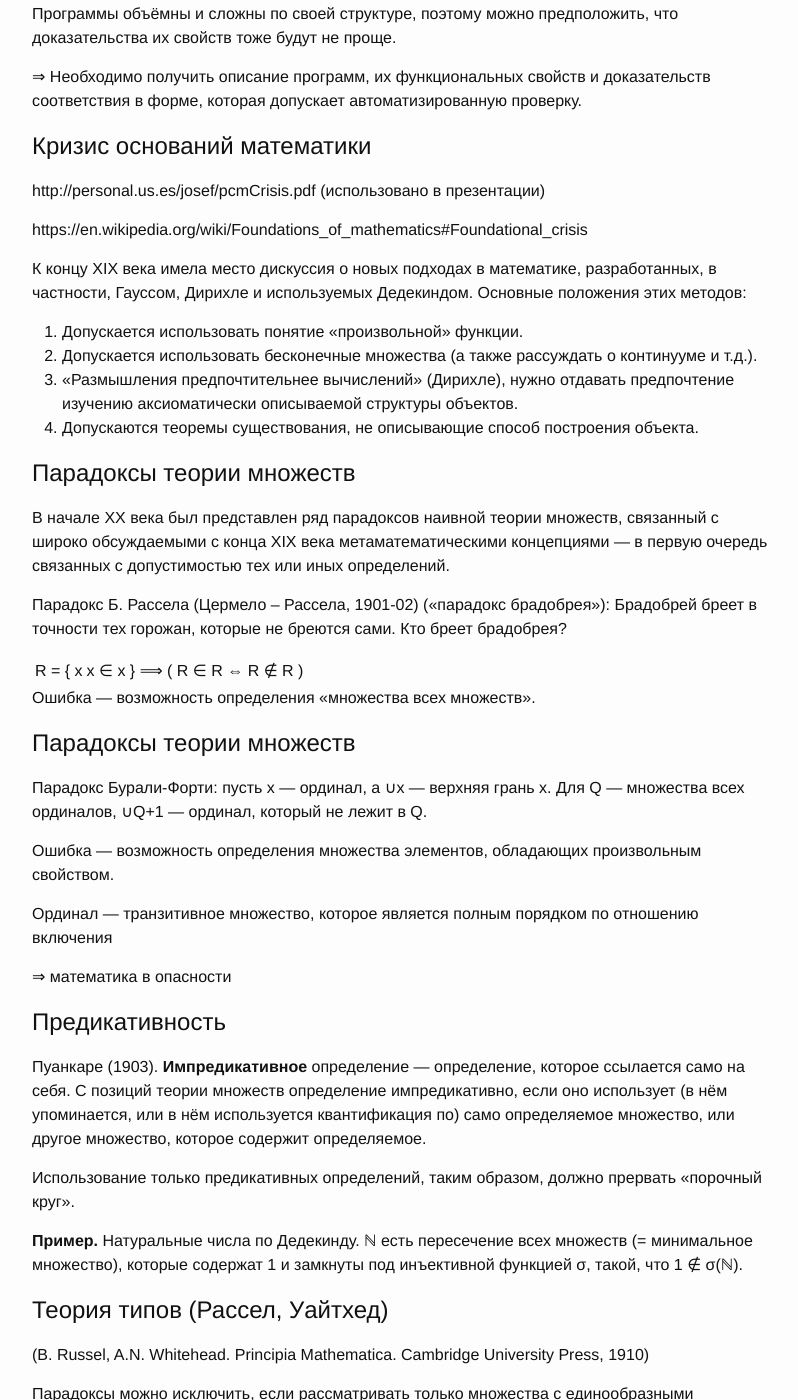
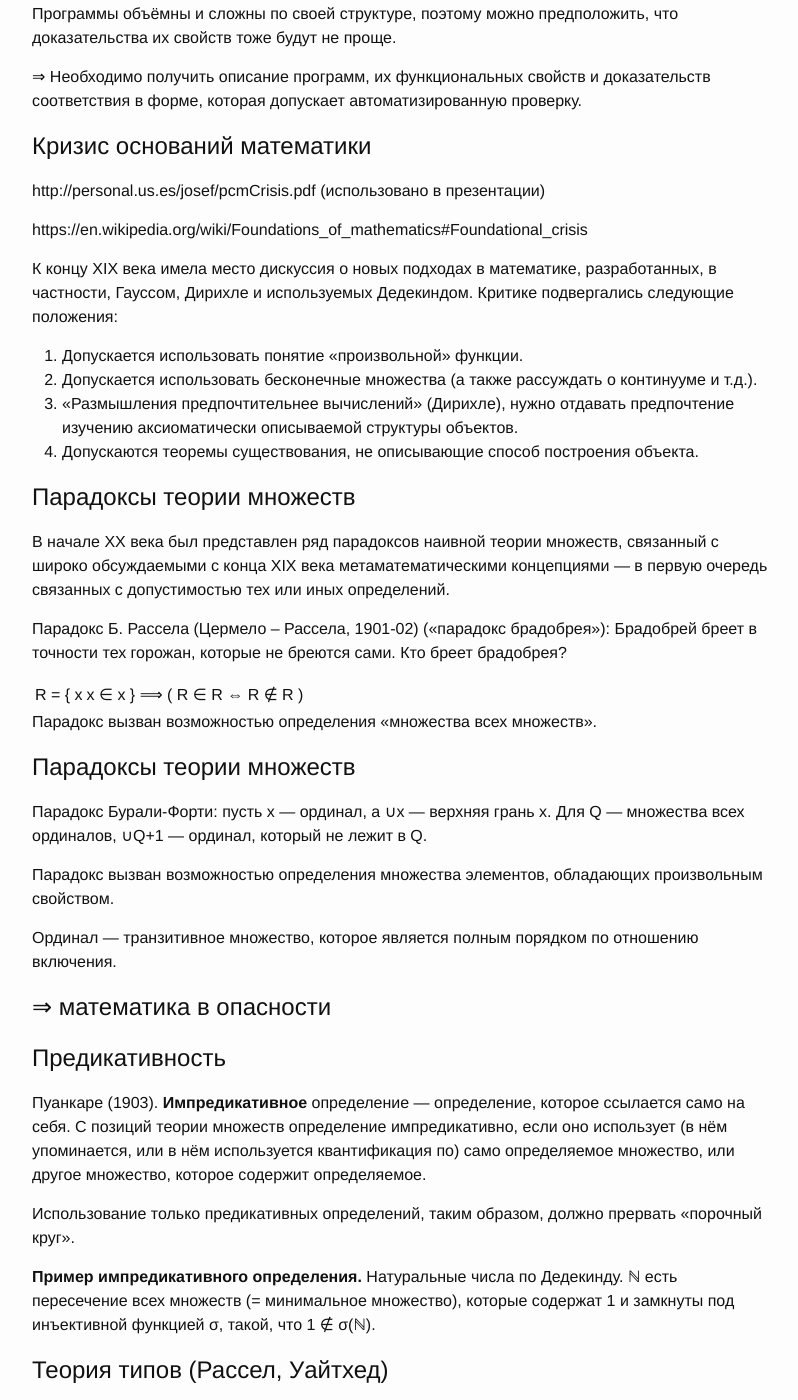
Before and after one commit to maxxk/formal-models, a Jekyll site: the page built from presentations/02-Entscheidungsproblem.md, in a window 1280 px wide and 1400 px high, scrolled down 603 px. Shown: the whole window, without its empty margins (238-1036 px from the left). Built offline with Jekyll 4.4.1, drawn with Linux system fonts in a browser that asks for light colours; our own code applies the rules of GitHub Pages for plain Markdown files; some of the changed text lies outside the part shown.

Commit message:
02 Entscheidungsproblem 2020

```diff
--- a/presentations/02-Entscheidungsproblem.md
+++ b/presentations/02-Entscheidungsproblem.md
@@ -20,7 +20,7 @@
 
 https://en.wikipedia.org/wiki/Foundations_of_mathematics#Foundational_crisis
 
-К концу XIX века имела место дискуссия о новых подходах в математике, разработанных, в частности, Гауссом, Дирихле и используемых Дедекиндом. Основные положения этих методов:
+К концу XIX века имела место дискуссия о новых подходах в математике, разработанных, в частности, Гауссом, Дирихле и используемых Дедекиндом. Критике подвергались следующие положения:
 1. Допускается использовать понятие «произвольной» функции.
 2. Допускается использовать бесконечные множества (а также рассуждать о континууме и т.д.).
 3. «Размышления предпочтительнее вычислений» (Дирихле), нужно отдавать предпочтение изучению аксиоматически описываемой структуры объектов.
@@ -35,24 +35,24 @@
 
 R = { x | x ∈ x } ⟹  ( R ∈ R ⇔ R ∉ R  )
 
-Ошибка — возможность определения «множества всех множеств».
+Парадокс вызван возможностью определения «множества всех множеств».
 
 # Парадоксы теории множеств
 
 Парадокс Бурали-Форти: пусть x — ординал, а ∪x — верхняя грань x. Для Q — множества всех ординалов, ∪Q+1 — ординал, который не лежит в Q.
 
-Ошибка — возможность определения множества элементов, обладающих произвольным свойством.
+Парадокс вызван возможностью определения множества элементов, обладающих произвольным свойством.
 
-Ординал — транзитивное множество, которое является полным порядком по отношению включения
+Ординал — транзитивное множество, которое является полным порядком по отношению включения.
 
-⇒ математика в опасности
+# ⇒ математика в опасности
 
 # Предикативность
 Пуанкаре (1903). **Импредикативное** определение — определение, которое ссылается само на себя. С позиций теории множеств определение импредикативно, если оно использует (в нём упоминается, или в нём используется квантификация по) само определяемое множество, или другое множество, которое содержит определяемое.
 
 Использование только предикативных определений, таким образом, должно прервать «порочный круг».
 
-**Пример.** Натуральные числа по Дедекинду. ℕ есть пересечение всех множеств (= минимальное множество), которые содержат 1 и замкнуты под инъективной функцией σ, такой, что 1 ∉ σ(ℕ).
+**Пример импредикативного определения.** Натуральные числа по Дедекинду. ℕ есть пересечение всех множеств (= минимальное множество), которые содержат 1 и замкнуты под инъективной функцией σ, такой, что 1 ∉ σ(ℕ).
 
 # Теория типов (Рассел, Уайтхед)
 
@@ -102,7 +102,9 @@
 
 # Проблема разрешения (Entscheidungsproblem)
 
-В более широком смысле *задача разрешения* некоторого, возможно параметризованного, утверждения — это задача построения эффективного алгоритма, который принимает на вход параметр и всегда даёт ответ: значение `0`, если утверждение неверно для параметра, или значение `1`, если утверждение верно для параметра.
+В более широком смысле *задача разрешения* некоторого, возможно параметризованного, утверждения — это задача построения эффективного алгоритма, который принимает на вход параметр и всегда даёт ответ:
+- значение `0`, если утверждение неверно для параметра, или
+- значение `1`, если утверждение верно для параметра.
 
 В узком смысле *проблема разрешения* — это вопрос, является ли разрешимой истинность формул логики первого порядка, которая предполагалась Гильбертом в качестве основного кандидата программы.
 
```
Also changed, not shown: other parts of presentations/02-Entscheidungsproblem.md (+16 -15 lines), index.md (+1 -1 lines), presentations/02-Entscheidungsproblem.html (+37 -31 lines).
